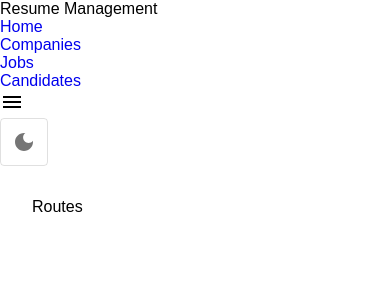
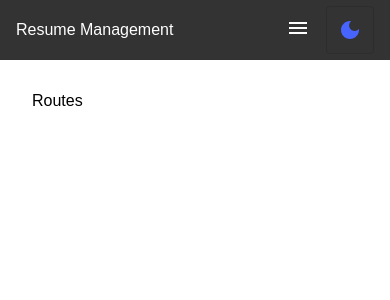
Before and after one commit to HimashaKodikara/resumemanagement-frontend, a React (Create React App) app: page / in a window 390 px wide. Shown: the top 300 px of the page. Built offline with nearby package versions, Linux system fonts and the light colour scheme.

Commit message:
feat: Add base styling for responsive navbar component.

```diff
--- a/src/components/navbar.scss
+++ b/src/components/navbar.scss
@@ -1,10 +1,74 @@
 @import "../mixins";
-.navbar{
-    color: var(--text-color1);
-    .brand{
+.navbar {
+  color: var(--text-color1);
+  @include d-flex(row, space-between, center);
+  color: #fff;
+  background-color: rgb(52, 51, 51);
+  width: 100%;
+  height: 60px;
+  padding: 0 2rem;
+  .brand {
+    flex: 1;
+  }
+  .menu {
+    ul {
+      @include d-flex(row, flex-start, center);
+      gap: 1rem;
 
+      li {
+        a {
+          color: #fff;
+          cursor: pointer;
+        }
+      }
     }
-    .menu{}
-    .hamburger{}
-    .toggle{}
+  }
+  .hamburger {
+    display: none;
+    cursor: pointer;
+  }
+  .toggle {
+    margin-left: 1rem;
+    cursor: pointer;
+    svg {
+      color: var(--blue);
+    }
+  }
 }
+
+@media (max-width: 600px) {
+  .navbar {
+    padding: 0 1rem;
+
+    .menu {
+      @include d-flex(column, flex-start, center);
+      color: #fff;
+      background-color: rgb(52, 51, 51);
+      width: 240px;
+      height: 100vh;
+      position: fixed;
+      top: 0;
+      left: -100%;
+      z-index: 100;
+      transition: all 0.3s ease-in-out;
+
+      &.open {
+        left: 0;
+      }
+      ul {
+        @include d-flex(column, center, center);
+        gap: 2rem;
+        height: 100%;
+        li {
+          a {
+            color: #fff;
+            cursor: pointer;
+          }
+        }
+      }
+    }
+    .hamburger {
+      display: block;
+    }
+  }
+}
```
